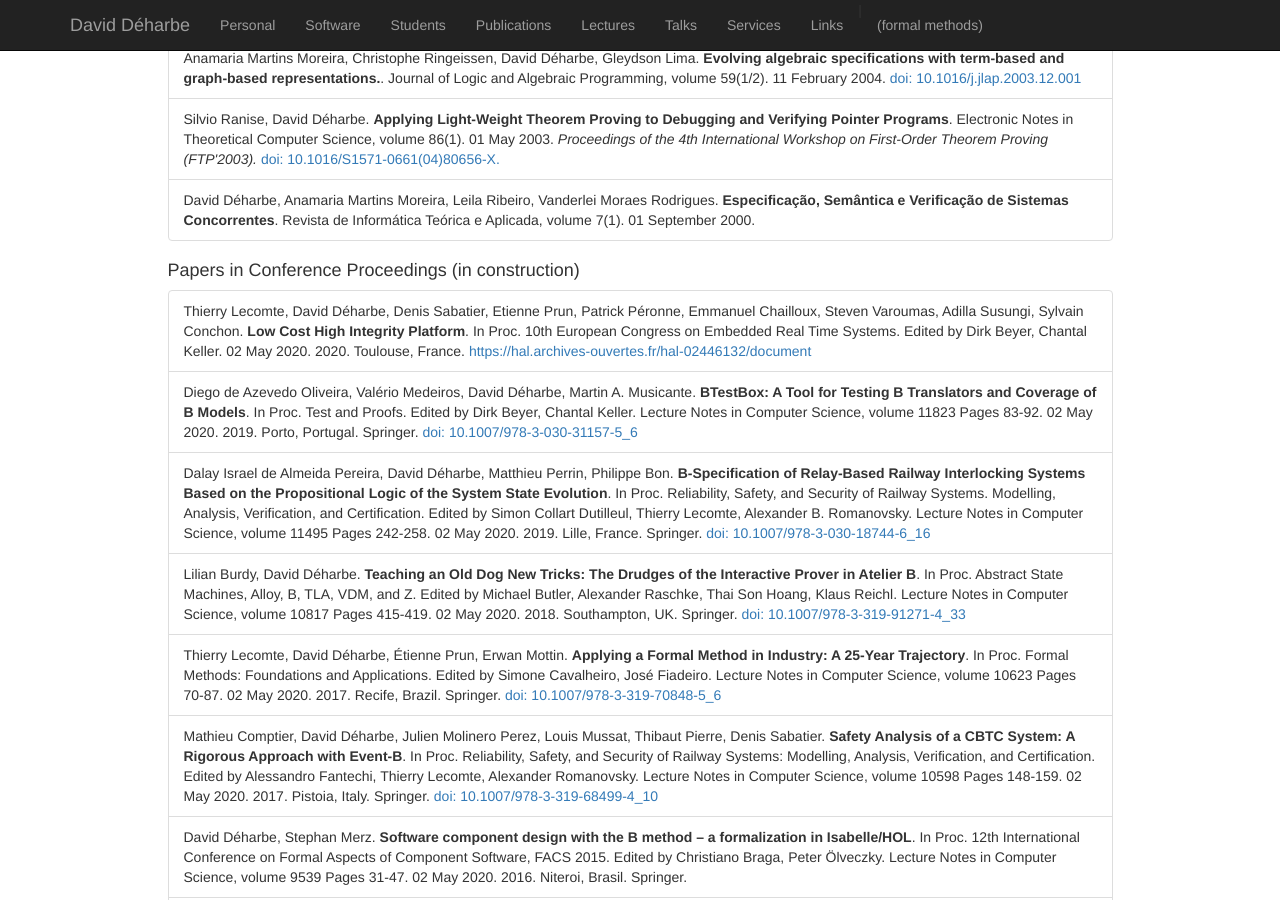
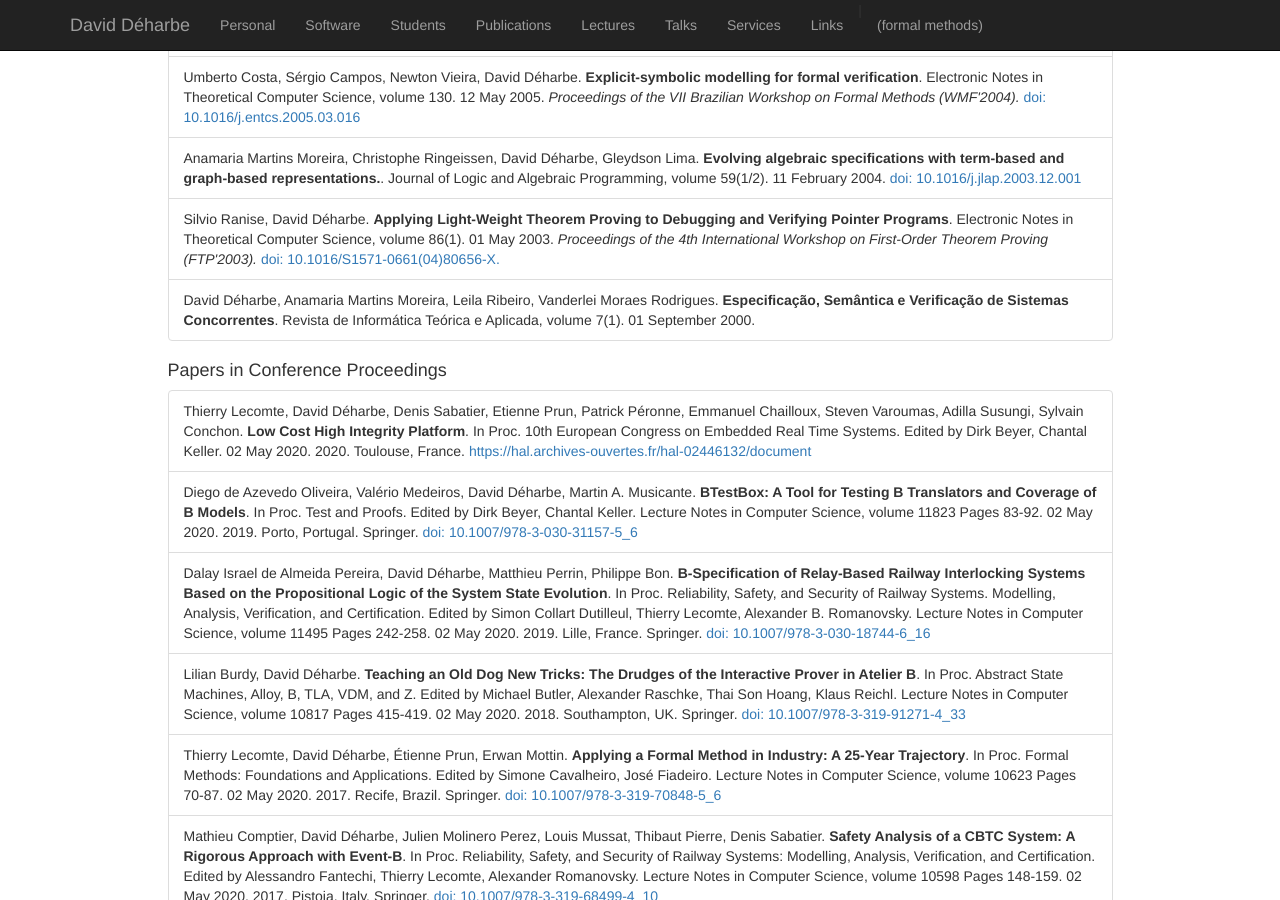
Before and after one commit to DavidDeharbe/DavidDeharbe.github.io, a Jekyll site: the page built from publications.html, in a window 1280 px wide and 900 px high, scrolled down 1761 px. Built offline with Jekyll 4.4.1, drawn with Linux system fonts in a browser that asks for light colours; Markdown is read by kramdown in place of the engine named in the settings; some of the changed text lies outside the part shown.

Commit message:
+links in publications

```diff
--- a/publications.html
+++ b/publications.html
@@ -9,6 +9,15 @@
 <div class="alert alert-danger">
   This page displays the full list of journal papers, book chapters and technical reports that I have contributed to. It also includese papers published in conference and workshop proceedings since 2010.
 </div>
+
+<p>
+  See also:
+  <ul>
+    <li><a href="https://dblp.uni-trier.de/pers/hd/d/D=eacute=harbe:David">dblp</a></li>
+    <li><a href="https://scholar.google.com/citations?user=1mlbsXAAAAAJ">Google Scholar</a></li>
+    <li><a href="https://academic.microsoft.com/profile/83j7h288-f825-45ei-9854-if4g0fjj82j3/DavidD%C3%83%C2%A9harbe/">Microsoft Academic</a></li>
+  </ul>
+</p>
 
 {% assign collection = site.publications | group_by: "type" %}
 
@@ -22,11 +31,11 @@
 
     {% if subgroup.name == 'false' %}
 
-    <h4>Papers in Conference Proceedings (in construction)</h4>
+    <h4>Papers in Conference Proceedings</h4>
 
     {% else %}
 
-    <h4>Papers In Workshop Proceedings (in construction)</h4>
+    <h4>Papers In Workshop Proceedings</h4>
 
     {% endif %}
 
```
